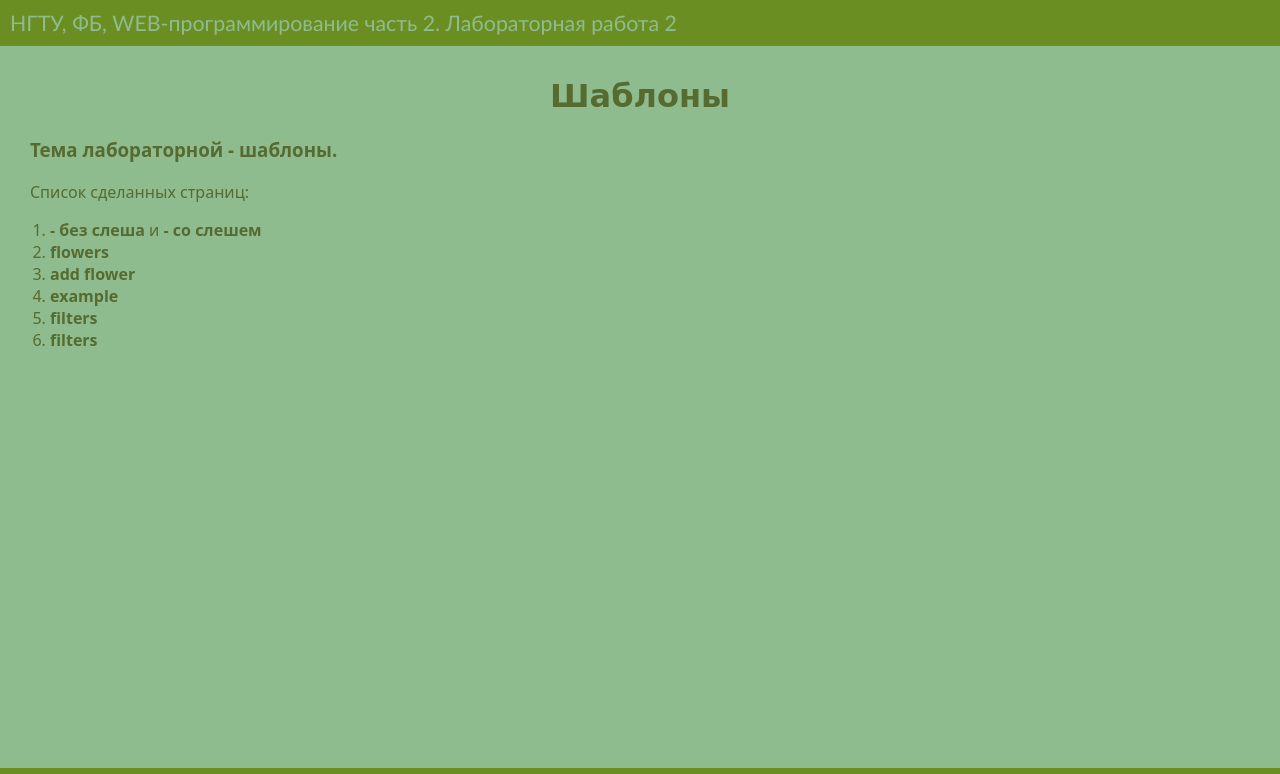
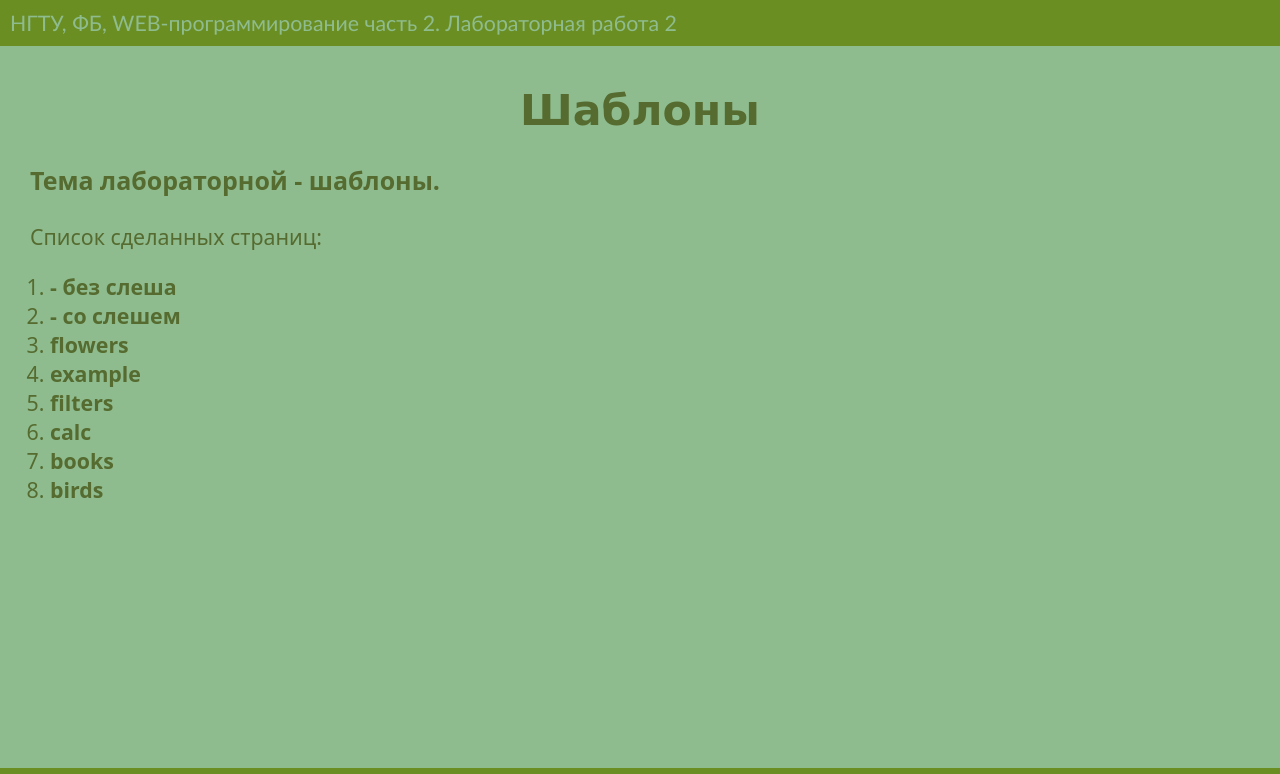
Before and after one commit to nasstasiak/web-programming-labs-2, a Flask app: page /lab2/ in a window 1280 px wide. Shown: the top 774 px of the page. Run offline with Flask 3, Linux system fonts and the light colour scheme.

Commit message:
final edits

```diff
--- a/app.py
+++ b/app.py
@@ -1,4 +1,4 @@
-from flask import Flask, url_for, redirect, render_template
+from flask import Flask, url_for, redirect, render_template, request
 app = Flask(__name__)
 
 @app.route("/lab1/web")
@@ -472,45 +472,7 @@ def a():
 def a2():
     return "not ok"
 
-flower_list = ['роза', 'тюльпан', 'незабудка', 'ромашка']
-
-@app.route('/lab2/flowers/<int:flower_id>/')
-def flowers(flower_id):
-    style = url_for("static", filename="style.css")
-    if flower_id >= len(flower_list):
-        return 'Такого цветка ещё нет', 404
-    else:
-        flower_name = flower_list[flower_id]
-        return f'''
-<!doctype html>
-<html>
-    <head>
-        <link rel="stylesheet" type="text/css" href="{style}">
-    </head>
-    <body>
-        <h1>Информация о цветке</h1>
-        <h2>Цветок: {flower_name}</h2>
-        <p>Номер цветка: {flower_id}</p>
-        <a href="/lab2/all_flowers/">Вернуться к списку цветов</a>
-    </body>
-</html>
-'''
-
-
-
-@app.route('/lab2/add_flower/<name>')
-def add_flower(name):
-    flower_list.append(name)
-    return f"""<!DOCTYPE html>
-            <html>
-                <body>
-                    <h1>Добавлен новый цветок</h1>
-                    <p>Название нового цветка: {name} </p>
-                    <p>Всего цветов: {len(flower_list)} </p>
-                    <p>Полный список: {flower_list} </p>
-                </body>
-            </html>"""
-
+#flower_list = ['роза', 'тюльпан', 'незабудка', 'ромашка']
 
 @app.route('/lab2/example')
 def example():
@@ -524,6 +486,7 @@ def example():
         ]
     return render_template('example.html', name=name, lab_num=lab_num, group=group, course=course, fruits=fruits)
 
+
 @app.route('/lab2/')
 def lab2():
     return render_template('lab2.html')
@@ -533,37 +496,104 @@ def filters():
     phrase = 'О <b>сколько</b> <u>нам</u> <i>открытий</i> чудных...'
     return render_template('filter.html', phrase=phrase)
 
+flower_list = [
+    {'name': 'Роза', 'price': 70},
+    {'name': 'Лилия', 'price': 120},
+    {'name': 'Гиацинт', 'price': 90},
+    {'name': 'Тюльпан', 'price': 60},
+    {'name': 'Орхидея', 'price': 180}
+]
+
+@app.route('/lab2/flowers/<int:flower_id>/')
+def flowers(flower_id):
+    style = url_for("static", filename="style.css")
+    if flower_id >= len(flower_list):
+        return '''<!doctype html>
+<html>
+    <head>
+        <link rel="stylesheet" type="text/css" href="''' + style + '''">
+    </head>
+    <body>
+        <h1>Такого цветка еще нет&#128577;</h1>
+    </body>
+</html>
+''', 404
+    else:
+        flower = flower_list[flower_id]
+    return render_template('flower_detail.html', flower=flower, flower_id=flower_id)
+
+
+
+@app.route('/lab2/flowers/')
+def all_flowers():
+    flowers=flower_list
+    length = len(flower_list)
+    return render_template('flowers.html', flower_list=flowers, length=length)
+
+
 @app.route('/lab2/add_flower/')
-def error_add():
-    return "Вы не задали имя цветка", 400
+def add_flower():
+    name = request.args.get('name')
+    price = request.args.get('price')
+    style = url_for("static", filename="style.css")
+    if name and price:
+        flower_list.append({'name': name, 'price': int(price)})
+        flower_id = len(flower_list) - 1
+        return redirect(url_for('flowers', flower_id=flower_id))
+    return '''<!doctype html>
+<html>
+    <head>
+        <link rel="stylesheet" type="text/css" href="''' + style + '''">
+    </head>
+    <body>
+        <h1>Вы не задали имя и цену цветка&#128577;</h1>
+    </body>
+</html>
+''', 400
 
+'''
 @app.route('/lab2/all_flowers/')
 def all_flowers():
     flowers=flower_list
     length = len(flower_list)
     return render_template('flowers.html', flower_list=flowers, length=length)
+'''
+@app.route('/lab2/del_flowers/')
+def del_flowers():
+    #style = url_for("static", filename="style.css")
+    flower_list.clear()
+    return  redirect(url_for('all_flowers'))
 
-@app.route('/lab2/del_flowers/')
-def clear_flowers():
+#<!doctype html>
+#<html>
+#    <head>
+ #       <link rel="stylesheet" type="text/css" href="''' + style + '''">
+  #  </head>
+   # <body>
+    #    <h1>Список цветов успешно очищен!</h1>
+     #   <p><a href="/lab2/all_flowers/">Вернуться к списку цветов</a></p>
+   #</html>'''
+
+@app.route('/lab2/delete_flower/<int:flower_id>/')
+def delete_flower(flower_id):
     style = url_for("static", filename="style.css")
-    flower_list.clear()
-    return'''
-<!doctype html>
+    if flower_id >= len(flower_list):
+        return '''<!doctype html>
 <html>
     <head>
         <link rel="stylesheet" type="text/css" href="''' + style + '''">
     </head>
     <body>
-        <h1>Список цветов успешно очищен!</h1>
-        <p><a href="/lab2/all_flowers/">Вернуться к списку цветов</a></p>
+        <h1>Нет цветка с таким номером&#128577;</h1>
     </body>
-</html>'''
-
+</html>
+''', 404
+    else:
+        del flower_list[flower_id]
+        return redirect(url_for('all_flowers'))
 
 @app.route('/lab2/calc/<int:a>/<int:b>')
 def calculate(a, b):
-    number_a = a
-    number_b = b
     addition = a + b
     subtraction = a - b
     multiplication = a * b
--- a/static/style.css
+++ b/static/style.css
@@ -2,6 +2,7 @@ body {
     background-color: #8FBC8F;
     margin: 0px;
     height: 100%;
+    font-size: 16pt;
     font-family: system-ui, -apple-system, BlinkMacSystemFont, 'Segoe UI', Roboto, Oxygen, Ubuntu, Cantarell, 'Open Sans', 'Helvetica Neue', sans-serif;
 }
 h1 {
@@ -67,3 +68,22 @@ th{
 img {
     margin-left: 30%;
 }
+
+input{
+    border-radius: 10px;
+    border-color: #75a075;
+    background-color: #cfeacfa5;
+    font-size: 14pt;
+    font-family: cursive;
+    cursor: pointer;
+    margin: 1px;
+}
+button {
+    margin: 5px;
+    border-radius: 10px;
+    border-color: #75a075;
+    background-color: #b7dbb7bf;
+    font-size: 14pt;
+    font-family: cursive;
+    cursor: pointer;
+}
--- a/templates/base.html
+++ b/templates/base.html
@@ -5,6 +5,7 @@
         <meta name="viewport" content="width=device-width, initial-scale=1.0">
         <title>Кузьмина Анастасия. {% block lab %}{% endblock %}</title>
         <link rel="stylesheet" href="{{ url_for('static', filename='style.css') }}">
+        <link rel="shortcut icon" href="{{ url_for('static', filename='favicon.png') }}">
     </head>
     <body>
         <header>
--- a/templates/books.html
+++ b/templates/books.html
@@ -25,5 +25,5 @@
             {% endfor %}
         </tbody>
     </table>
-
+    <a href="/lab2/">&#128072;</a>
 {% endblock %}
--- a/templates/calc.html
+++ b/templates/calc.html
@@ -11,5 +11,6 @@
 <p>{{a}}*{{b}}={{ multiplication }}</p>
 <p>{{a}}/{{b}}={{ division }}</p>
 <p>{{a}}<sup>{{b}}</sup>={{ power }}</p>
+<a href="/lab2/">&#128072;</a>
 
 {% endblock %}
--- a/templates/example.html
+++ b/templates/example.html
@@ -10,6 +10,7 @@
             Anonimous,
             {% endif %}. Лабораторная работа 2</title>
     <link rel="stylesheet" href="{{url_for('static', filename='style.css')}}">
+    <link rel="shortcut icon" href="{{ url_for('static', filename='fav.png') }}">
 </head>
 <body>
     <header>
@@ -27,6 +28,7 @@
                 <li>{{ loop.index }} - {{ f.name }}: {{ f.price }} &#8381;</li>
             {% endfor %}
         </ul>
+        <a href="/lab2/">&#128072;</a>
     </main>
 
     <footer>
--- a/templates/lab2.html
+++ b/templates/lab2.html
@@ -6,16 +6,18 @@
 {# Основной контент: #}
 {% block main %}
 <h1>Шаблоны</h1>
-    <div><h3>Тема лабораторной - шаблоны.</h3> Список сделанных страниц:</div>
+<div>
+    <h3>Тема лабораторной - шаблоны.</h3> Список сделанных страниц:
+</div>
 <ol>
     <li>
-            <a href="/lab2/a"> - без слеша</a> и <a href="/lab2/a/"> - со слешем</a>
+        <a href="/lab2/a"> - без слеша</a>
+    </li>
+    <li>
+        <a href="/lab2/a/"> - со слешем</a>
     </li>
     <li>
         <a href="/lab2/flowers/">flowers</a>
-        </li>
-        <li>
-            <a href="/lab2/add_flower/">add flower</a>
     </li>
     <li>
         <a href="/lab2/example">example</a>
@@ -24,7 +26,14 @@
         <a href="/lab2/filters/">filters</a>
     </li>
     <li>
-            <a href="/lab2/filters/">filters</a>
+        <a href="/lab2/calc/">calc</a>
+    </li>
+    <li>
+        <a href="/lab2/books">books</a>
+    </li>
+
+    <li>
+        <a href="/lab2/birds/">birds</a>
     </li>
 </ol>
 {% endblock %}
```
Also changed, not shown: templates/add_flower.html (added, +16 -0 lines), templates/flower_detail.html (added, +11 -0 lines), templates/flowers.html (+23 -8 lines), static/favicon.png (added). Lines whose indentation alone changed are shown as unchanged.
